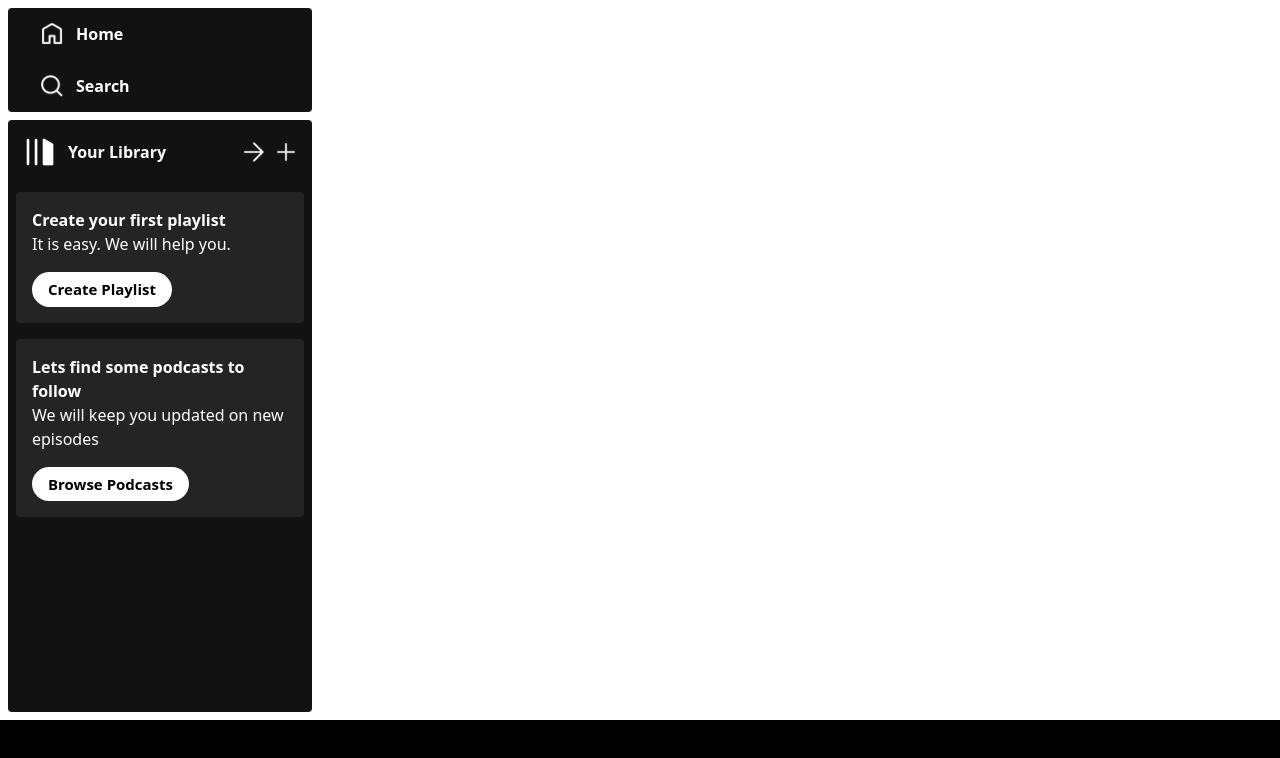
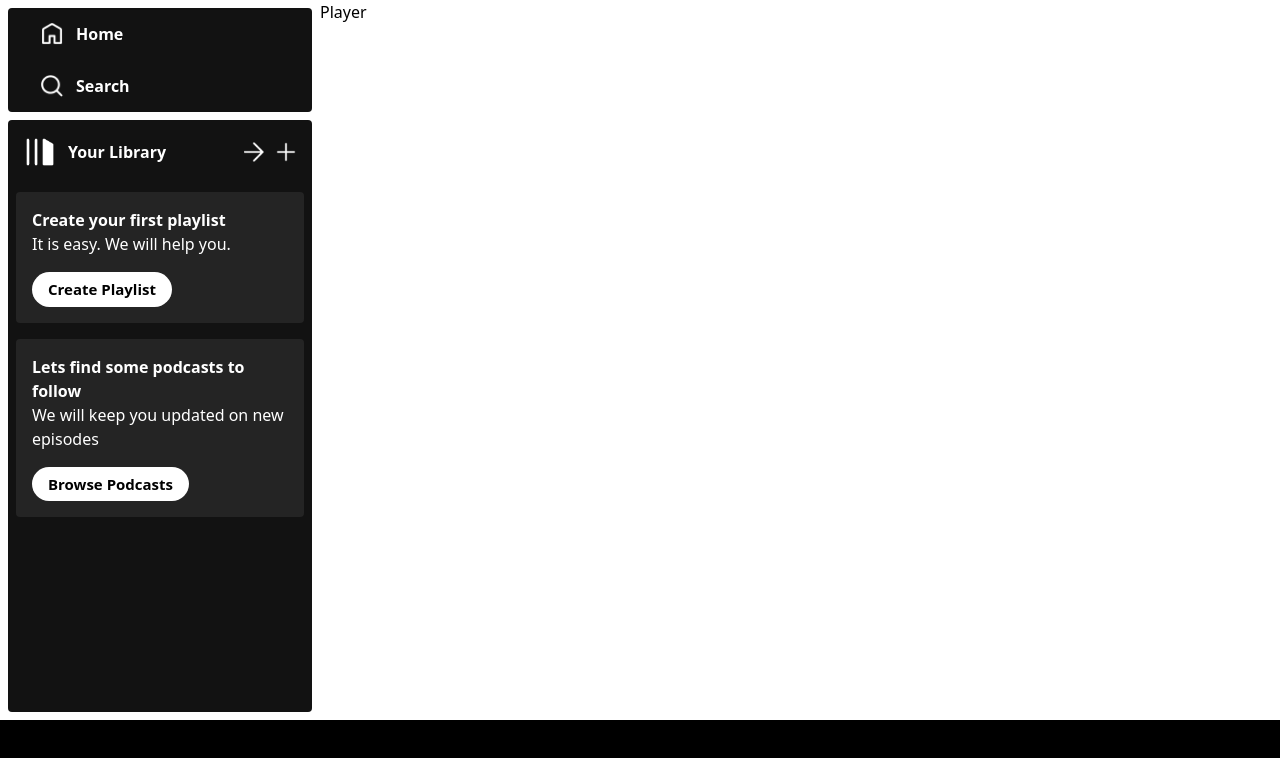
Before and after one commit to ashimaakash03/react-spotify-app, a React (Vite) app: page / in a window 1280 px wide. Shown: the top 758 px of the page. Built offline with nearby package versions, Linux system fonts and the light colour scheme.

Commit message:
created and mounted Player component in App.jsx

```diff
--- a/src/App.jsx
+++ b/src/App.jsx
@@ -1,5 +1,6 @@
 //import React from "react";
 
+import Player from "./components/Player";
 import Sidebar from "./components/Sidebar";
 
 const App = () => {
@@ -7,6 +8,7 @@ const App = () => {
     <div className="h-screen bg-black">
       <div className="h-[90%] flex bg-white">
         <Sidebar />
+        <Player />
       </div>
     </div>
   );
--- /dev/null
+++ b/src/components/Player.jsx
@@ -0,0 +1,7 @@
+//import React from 'react'
+
+const Player = () => {
+  return <div>Player</div>;
+};
+
+export default Player;
```
